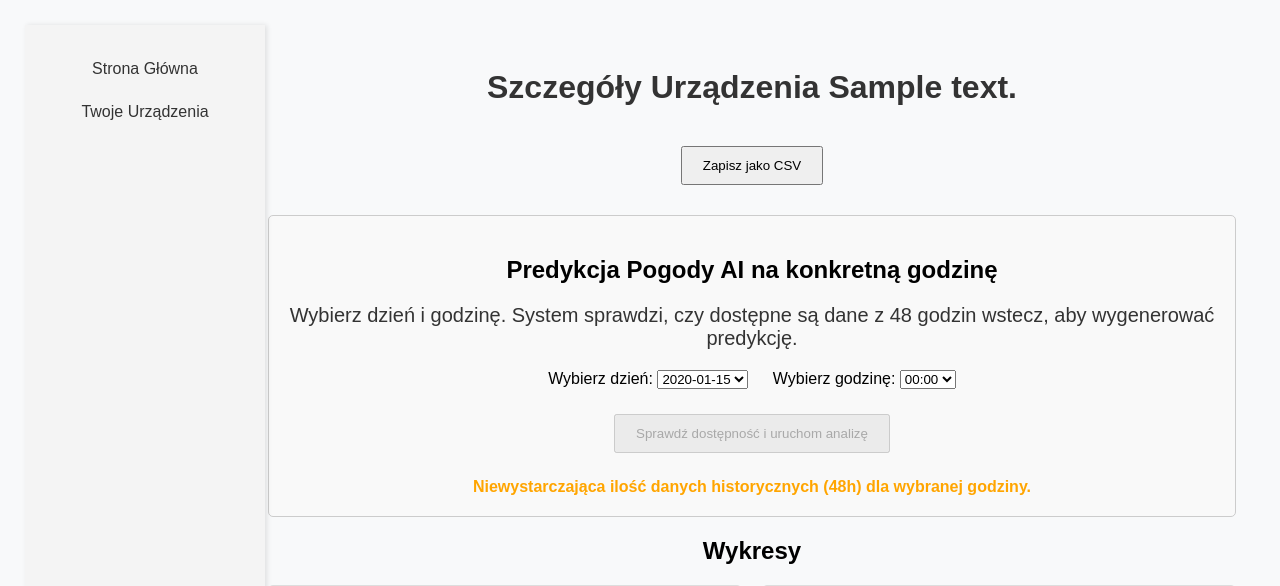
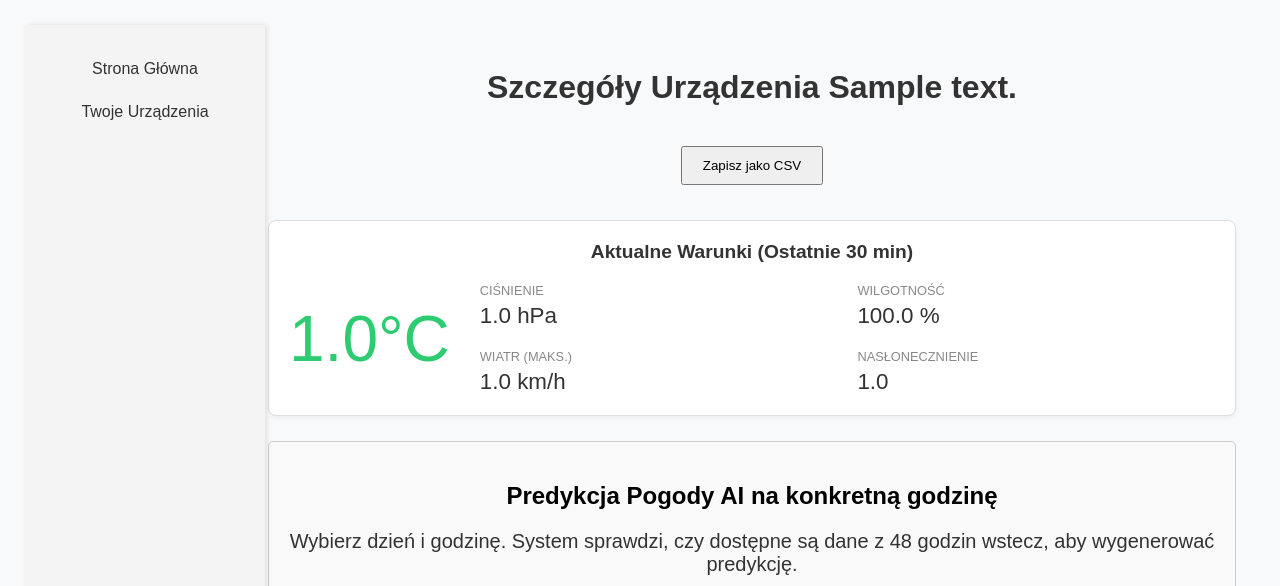
Before and after one commit to Tomciom/ISS-Server, a Flask app: a page that uses templates/device_data.html in a window 1280 px wide. Shown: the top 586 px of the page. Run offline with Flask 3, Linux system fonts and the light colour scheme; the visitor is signed in with stand-in values (Sample User, id 1); tables that the repository leaves empty hold one stand-in row (values such as "Sample post"); some libraries are stand-ins or nearby versions.

Commit message:
added nice visual of actual weather

```diff
--- a/routes/device_data.py
+++ b/routes/device_data.py
@@ -133,6 +133,11 @@ def device_data_by_mac(mac_address):
         # Przekazujemy wynik do szablonu pod nazwą 'measurements', aby uniknąć dużych zmian w HTML/JS.
         measurements = get_aggregated_data(mac_address, days=3)
 
+        latest_conditions = None
+        if measurements:
+            # Bierzemy ostatni element z listy jako najnowsze warunki
+            latest_conditions = measurements[-1]
+
     except sqlite3.Error as e:
         logging.error(f"Database error in device_data_by_mac: {e}")
         abort(500, description="Błąd bazy danych.")
@@ -143,7 +148,8 @@ def device_data_by_mac(mac_address):
         'device_data.html',
         mac_address=mac_address,
         username=username,
-        measurements=measurements, # Przekazujemy teraz zagregowane dane
+        measurements=measurements,
+        latest_conditions=latest_conditions
     )
 
 # Dodanie endpointu do pobierania CSV dla konkretnego MAC adresu z zabezpieczeniem
--- a/templates/device_data.html
+++ b/templates/device_data.html
@@ -178,6 +178,74 @@
             margin-bottom: 30px;
         }
 
+
+        .current-conditions-panel {
+            border: 1px solid #e0e0e0;
+            border-radius: 8px;
+            padding: 20px;
+            margin-top: 25px;
+            margin-bottom: 25px;
+            background-color: #ffffff;
+            box-shadow: 0 2px 4px rgba(0,0,0,0.05);
+            text-align: left;
+        }
+
+        .current-conditions-panel h2 {
+            margin-top: 0;
+            margin-bottom: 20px;
+            font-size: 1.2em;
+            color: #333;
+            text-align: center;
+        }
+
+        .conditions-main {
+            display: flex;
+            align-items: center;
+            gap: 30px;
+        }
+
+        .temp-display {
+            flex-shrink: 0;
+            text-align: center;
+        }
+
+        .temp-display .value {
+            font-size: 4em; /* Duża czcionka dla temperatury */
+            font-weight: 300;
+            color: #2ecc71; /* Zielony kolor jak na zrzucie */
+            line-height: 1;
+        }
+
+        .temp-display .label {
+            font-size: 0.9em;
+            color: #777;
+        }
+
+        .stats-grid {
+            display: grid;
+            grid-template-columns: 1fr 1fr; /* Dwie równe kolumny */
+            gap: 20px;
+            width: 100%;
+        }
+
+        .stat-item {
+            display: flex;
+            flex-direction: column;
+        }
+
+        .stat-item .label {
+            font-size: 0.8em;
+            color: #888;
+            text-transform: uppercase;
+            margin-bottom: 5px;
+        }
+
+        .stat-item .value {
+            font-size: 1.4em;
+            font-weight: 500;
+            color: #333;
+        }
+
     </style>
 </head>
 <body>
@@ -199,6 +267,37 @@
             <a href="{{ url_for('device_data.download_csv', mac_address=mac_address) }}">
                 <button>Zapisz jako CSV</button>
             </a>
+
+            {% if latest_conditions %}
+            <div class="current-conditions-panel">
+                <h2>Aktualne Warunki (Ostatnie 30 min)</h2>
+                <div class="conditions-main">
+                    <!-- Lewa strona: Duża temperatura -->
+                    <div class="temp-display">
+                        <span class="value">{{ latest_conditions.avg_temp | round(1) }}°C</span>
+                    </div>
+                    <!-- Prawa strona: Siatka z pozostałymi danymi -->
+                    <div class="stats-grid">
+                        <div class="stat-item">
+                            <span class="label">CIŚNIENIE</span>
+                            <span class="value">{{ latest_conditions.avg_pres | round(1) }} hPa</span>
+                        </div>
+                        <div class="stat-item">
+                            <span class="label">WILGOTNOŚĆ</span>
+                            <span class="value">{{ (latest_conditions.avg_hum * 100) | round }} %</span>
+                        </div>
+                        <div class="stat-item">
+                            <span class="label">WIATR (MAKS.)</span>
+                            <span class="value">{{ latest_conditions.max_wind | round(1) }} km/h</span>
+                        </div>
+                        <div class="stat-item">
+                            <span class="label">NASŁONECZNIENIE</span>
+                            <span class="value">{{ latest_conditions.avg_sun | round(1) }}</span>
+                        </div>
+                    </div>
+                </div>
+            </div>
+            {% endif %}
 
             <div class="ai-panel" style="border: 1px solid #ccc; padding: 20px; margin-top: 20px; border-radius: 5px; background-color: #f9f9f9;">
                 <h2>Predykcja Pogody AI na konkretną godzinę</h2>
```
Also changed, not shown: app.py (line endings or trailing spaces).
